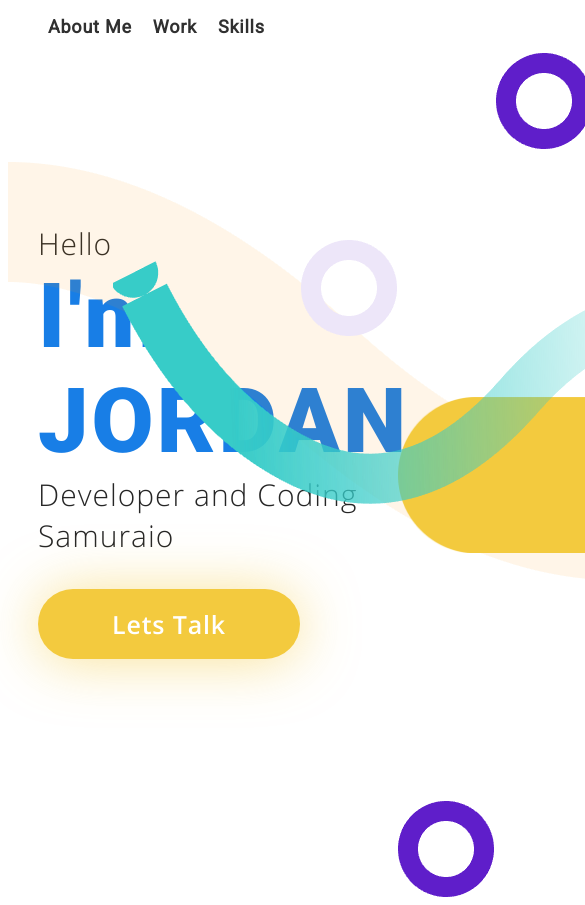
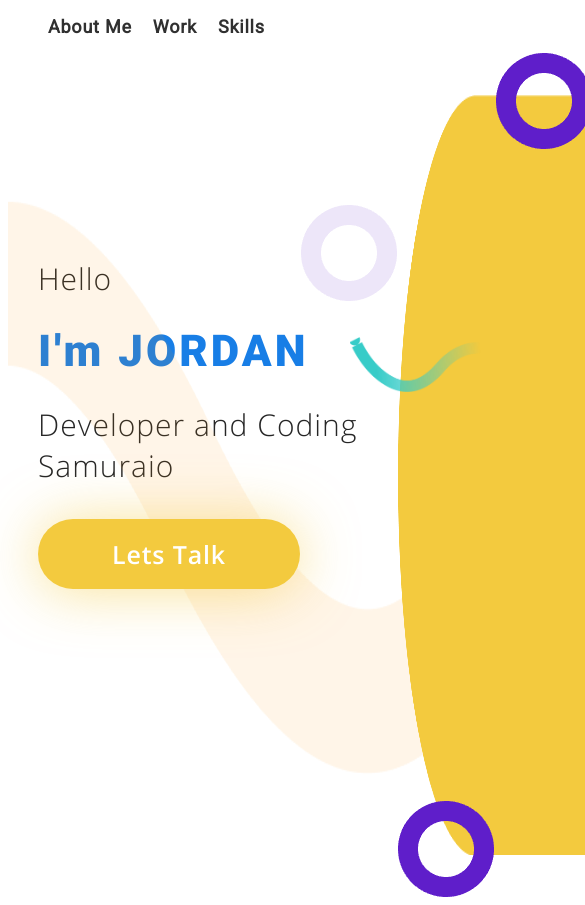
Before and after one commit to arguement/profile, a plain HTML site: page index.html in a window 390 px wide. Shown: the top 905 px of the page, 585 px wide, since content can reach past the window. Drawn offline with Linux system fonts and the light colour scheme.

Commit message:
more responsive

```diff
--- a/main.css
+++ b/main.css
@@ -48,6 +48,7 @@ the same column */
     border-bottom: 5px solid #F3CA3E ;
 }
 
+
 /* main container */
 .grid{
     display: grid;
@@ -86,7 +87,7 @@ the same column */
 
     color: #187EE6;
     font-family: "roboto black";
-    font-size: 90px;
+    font-size: calc(2.5rem + 1vw);
     letter-spacing: 2.99px;
     line-height: 105px;
 }
@@ -101,14 +102,17 @@ the same column */
 }
 
 .path{  /* path image assests/path.png */
-    grid-row: 1/3;
-    grid-column: 1/3;
+    grid-row: 1/5;
+    grid-column: 1/5;
+    width: 100%;
+    height: 100%;
 }
 
 
 
 .lets-talk-container{
     grid-row: 3/4;
+    grid-column: 1/2;
 }
 
 #lets-talk{
@@ -131,7 +135,8 @@ the same column */
     grid-column: 3/6;
     grid-row: 1/5;
     justify-self: stretch;
-    align-self: center
+    align-self: center;
+    height: 90%;
 }
 
 .path1{
@@ -142,6 +147,7 @@ the same column */
     margin-left: 20%;
     align-self: center;
     margin-bottom: 8%;
+    width: 70%;
 }
 
 .ellipse1{
```
